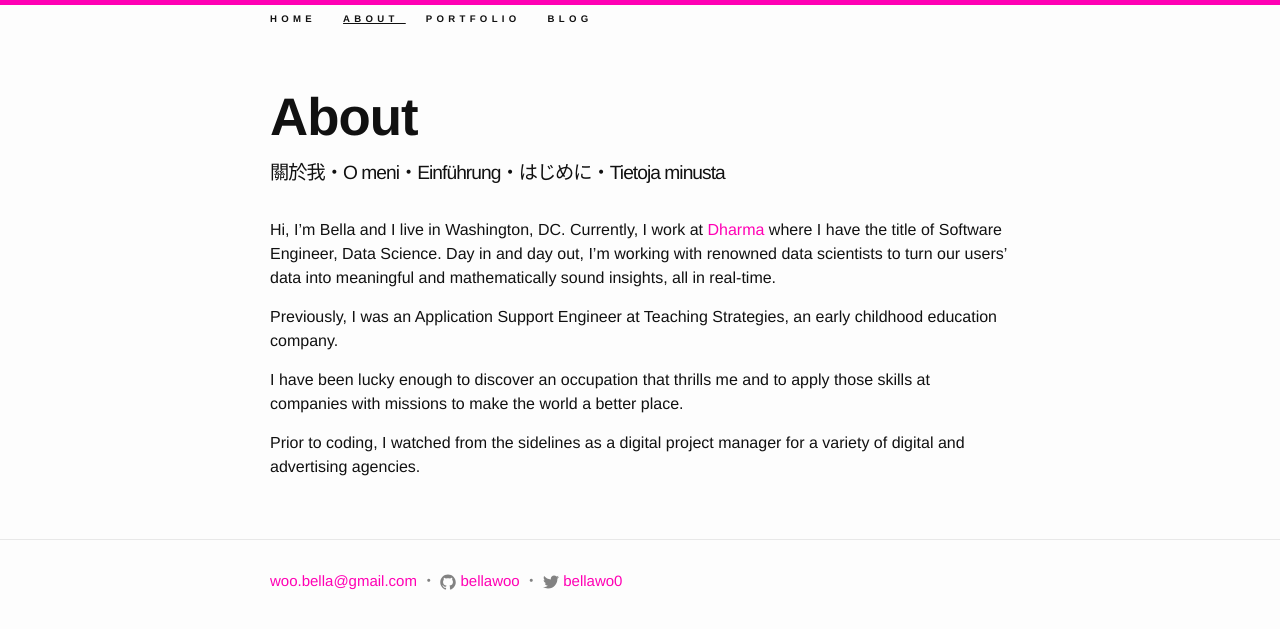
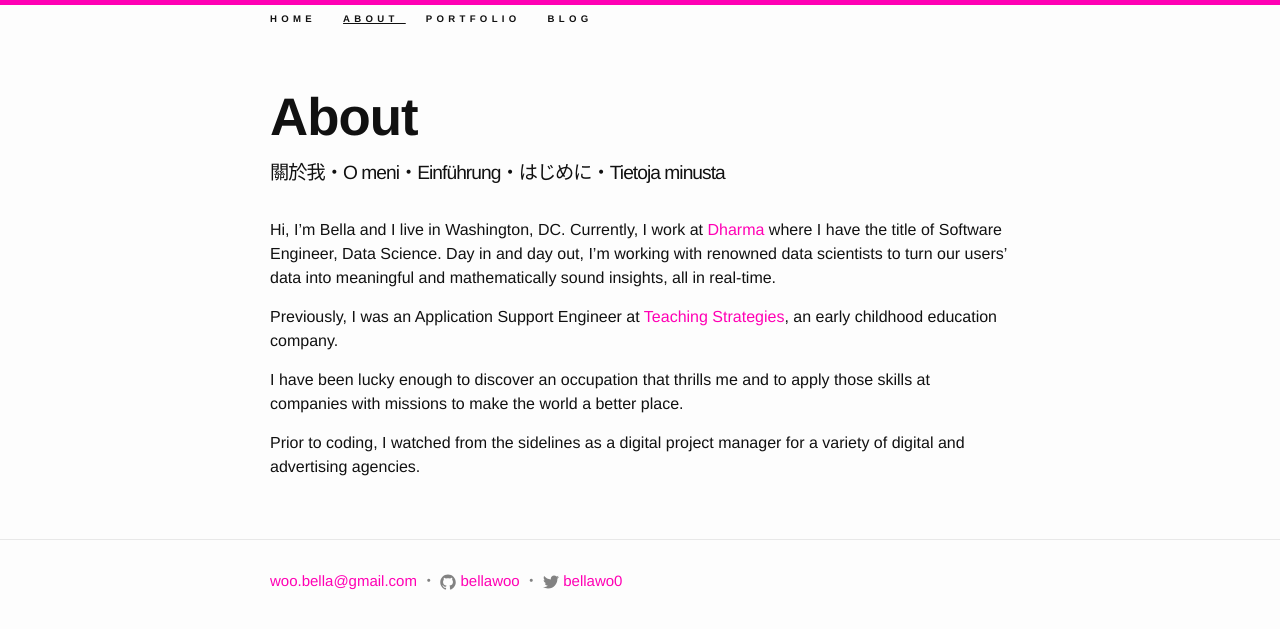
Before and after one commit to bellawoo/bellawoo.github.io, a Jekyll site: the page built from about.md, in a window 1280 px wide. Shown: the top 629 px of the page. Built offline with Jekyll 4.4.1, drawn with Linux system fonts in a browser that asks for light colours; part of the change alters nothing that is shown.

```diff
--- a/about.md
+++ b/about.md
@@ -5,9 +5,9 @@ permalink: /about/
 desc: 關於我&#x30FB;O meni&#x30FB;Einführung&#x30FB;はじめに&#x30FB;Tietoja minusta
 ---
 
-Hi, I'm Bella and I live in Washington, DC. Currently, I work at [Dharma](http://www.dharma.ai/) where I have the title of Software Engineer, Data Science. Day in and day out, I'm working with renowned data scientists to turn our users' data into meaningful and mathematically sound insights, all in real-time.
+Hi, I'm Bella and I live in Washington, DC. Currently, I work at [Dharma](https://www.dharma.ai/) where I have the title of Software Engineer, Data Science. Day in and day out, I'm working with renowned data scientists to turn our users' data into meaningful and mathematically sound insights, all in real-time.
 
-Previously, I was an Application Support Engineer at Teaching Strategies, an early childhood education company.
+Previously, I was an Application Support Engineer at [Teaching Strategies](https://teachingstrategies.com/), an early childhood education company.
 
 I have been lucky enough to discover an occupation that thrills me and to apply those skills at companies with missions to make the world a better place.
 
```
